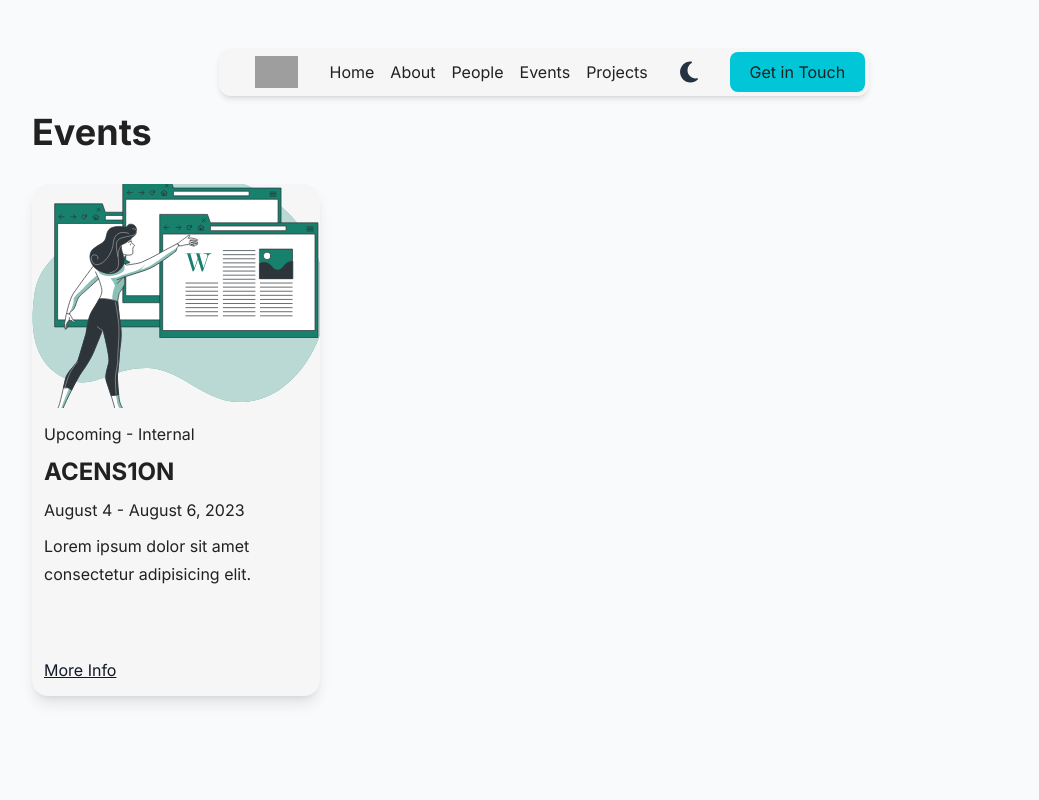
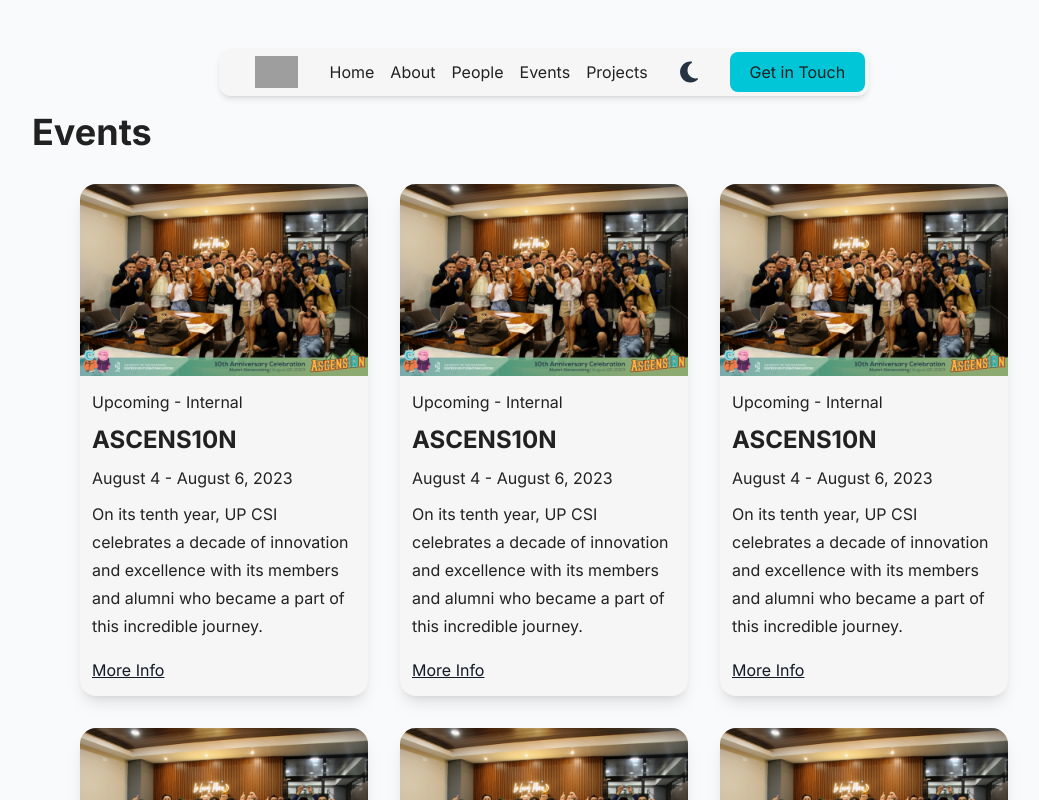
Before and after one commit to up-csi/up-csi.github.io, a SvelteKit app: page /events in a window 1280 px wide. Shown: the top 800 px of the page, without its empty margins (96-1135 px from the left). Built offline with nearby package versions, Linux system fonts and the light colour scheme; grey boxes are pictures that could not be loaded.

Commit message:
feat: add loop for generating event cards

```diff
--- a/src/routes/events/+page.svelte
+++ b/src/routes/events/+page.svelte
@@ -1,18 +1,24 @@
 <script>
     import EventCard from "./EventCard.svelte";
 
-    import imageSrc from "$lib/cartoon-card-placeholder.svg"
+    import events from "./events.json"
 </script>
 
-<article class="prose dark:prose-invert">
+<article class="prose dark:prose-invert max-w-full">
     <h1>Events</h1>
 
-    <EventCard imageSrc={imageSrc} pageUrl="/events/">
-        <svelte:fragment>
-            <p class="m-0">Upcoming - Internal</p>
-            <h2 class="m-0">ACENS1ON</h2>
-            <p class="m-0">August 4 - August 6, 2023</p>
-            <p class="m-0 overflow-hidden grow">Lorem ipsum dolor sit amet consectetur adipisicing elit.</p>
-        </svelte:fragment>
-    </EventCard>
+    <div class="flex justify-center">
+        <div class="grid w-fit items-center grid-cols-1 md:grid-cols-2 lg:grid-cols-3 gap-8">
+            {#each events as event}
+            <EventCard src={event.src} alt={`Image of ${event.title}`} href={event.url}>
+            <svelte:fragment>
+                <p class="m-0">{event.state} - {event.type}</p>
+                <h2 class="m-0">{event.title}</h2>
+                <p class="m-0">{event.dates}</p>
+                <p class="m-0 overflow-hidden grow">{event.description}</p>
+            </svelte:fragment>
+            </EventCard>
+            {/each}
+        </div>
+    </div>
 </article>
--- a/src/routes/events/EventCard.svelte
+++ b/src/routes/events/EventCard.svelte
@@ -1,14 +1,13 @@
 <script lang='ts'>
-    import type { HTMLImgAttributes } from 'svelte/elements';
-
-    export let imageSrc: HTMLImgAttributes['src'];
-    export let pageUrl: string;
+    export let src = '';
+    export let alt = '';
+    export let href = '';
 </script>
 
 <div class="flex flex-col w-72 h-[32rem] rounded-2xl overflow-hidden shadow-lg bg-csi-neutral-50 dark:bg-csi-neutral-900">
-    <img src={imageSrc} alt="Corporate Cartoon" class="h-56 object-cover m-0"/>
+    <img {src} {alt} class="h-56 object-cover m-0"/>
     <div class="flex flex-col gap-2 h-full justify-between overflow-hidden m-3">
         <slot />
-        <p class="m-0"><a href={pageUrl}>More Info</a></p>
+        <p class="m-0"><a {href}>More Info</a></p>
     </div>
 </div>
--- /dev/null
+++ b/src/routes/events/events.json
@@ -0,0 +1,56 @@
+[
+    {
+        "state": "Upcoming",
+        "type": "Internal",
+        "title": "ASCENS10N",
+        "dates": "August 4 - August 6, 2023",
+        "description": "On its tenth year, UP CSI celebrates a decade of innovation and excellence with its members and alumni who became a part of this incredible journey.",
+        "src": "/thumbnails/events/ASCENS10N.webp",
+        "url": "/events/"
+    },
+    {
+        "state": "Upcoming",
+        "type": "Internal",
+        "title": "ASCENS10N",
+        "dates": "August 4 - August 6, 2023",
+        "description": "On its tenth year, UP CSI celebrates a decade of innovation and excellence with its members and alumni who became a part of this incredible journey.",
+        "src": "/thumbnails/events/ASCENS10N.webp",
+        "url": "/events/"
+    },
+    {
+        "state": "Upcoming",
+        "type": "Internal",
+        "title": "ASCENS10N",
+        "dates": "August 4 - August 6, 2023",
+        "description": "On its tenth year, UP CSI celebrates a decade of innovation and excellence with its members and alumni who became a part of this incredible journey.",
+        "src": "/thumbnails/events/ASCENS10N.webp",
+        "url": "/events/"
+    },
+    {
+        "state": "Upcoming",
+        "type": "Internal",
+        "title": "ASCENS10N",
+        "dates": "August 4 - August 6, 2023",
+        "description": "On its tenth year, UP CSI celebrates a decade of innovation and excellence with its members and alumni who became a part of this incredible journey.",
+        "src": "/thumbnails/events/ASCENS10N.webp",
+        "url": "/events/"
+    },
+    {
+        "state": "Upcoming",
+        "type": "Internal",
+        "title": "ASCENS10N",
+        "dates": "August 4 - August 6, 2023",
+        "description": "On its tenth year, UP CSI celebrates a decade of innovation and excellence with its members and alumni who became a part of this incredible journey.",
+        "src": "/thumbnails/events/ASCENS10N.webp",
+        "url": "/events/"
+    },
+    {
+        "state": "Upcoming",
+        "type": "Internal",
+        "title": "ASCENS10N",
+        "dates": "August 4 - August 6, 2023",
+        "description": "On its tenth year, UP CSI celebrates a decade of innovation and excellence with its members and alumni who became a part of this incredible journey.",
+        "src": "/thumbnails/events/ASCENS10N.webp",
+        "url": "/events/"
+    }
+]
```
Also changed, not shown: static/thumbnails/events/ASCENS10N.webp (added).
